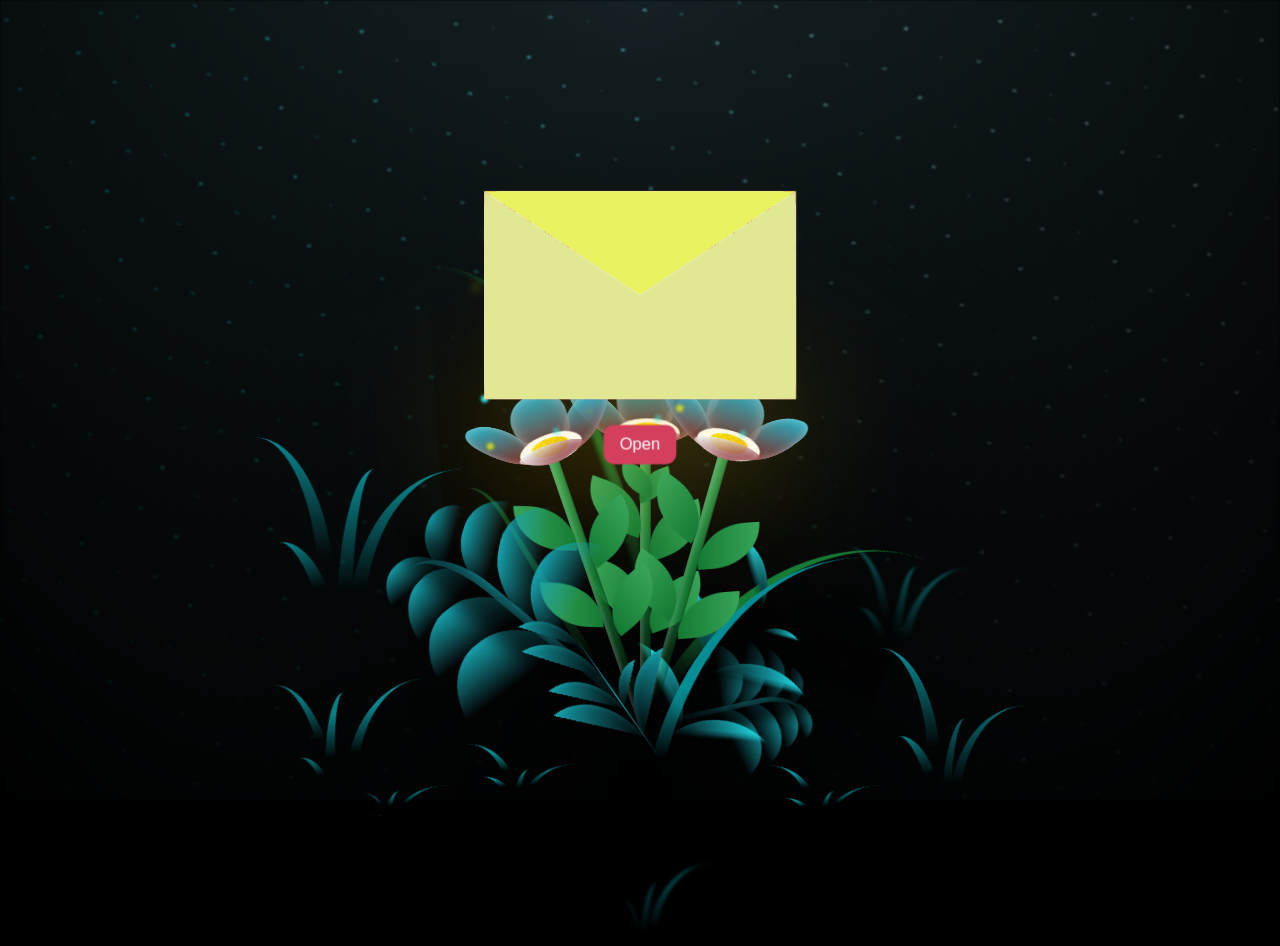
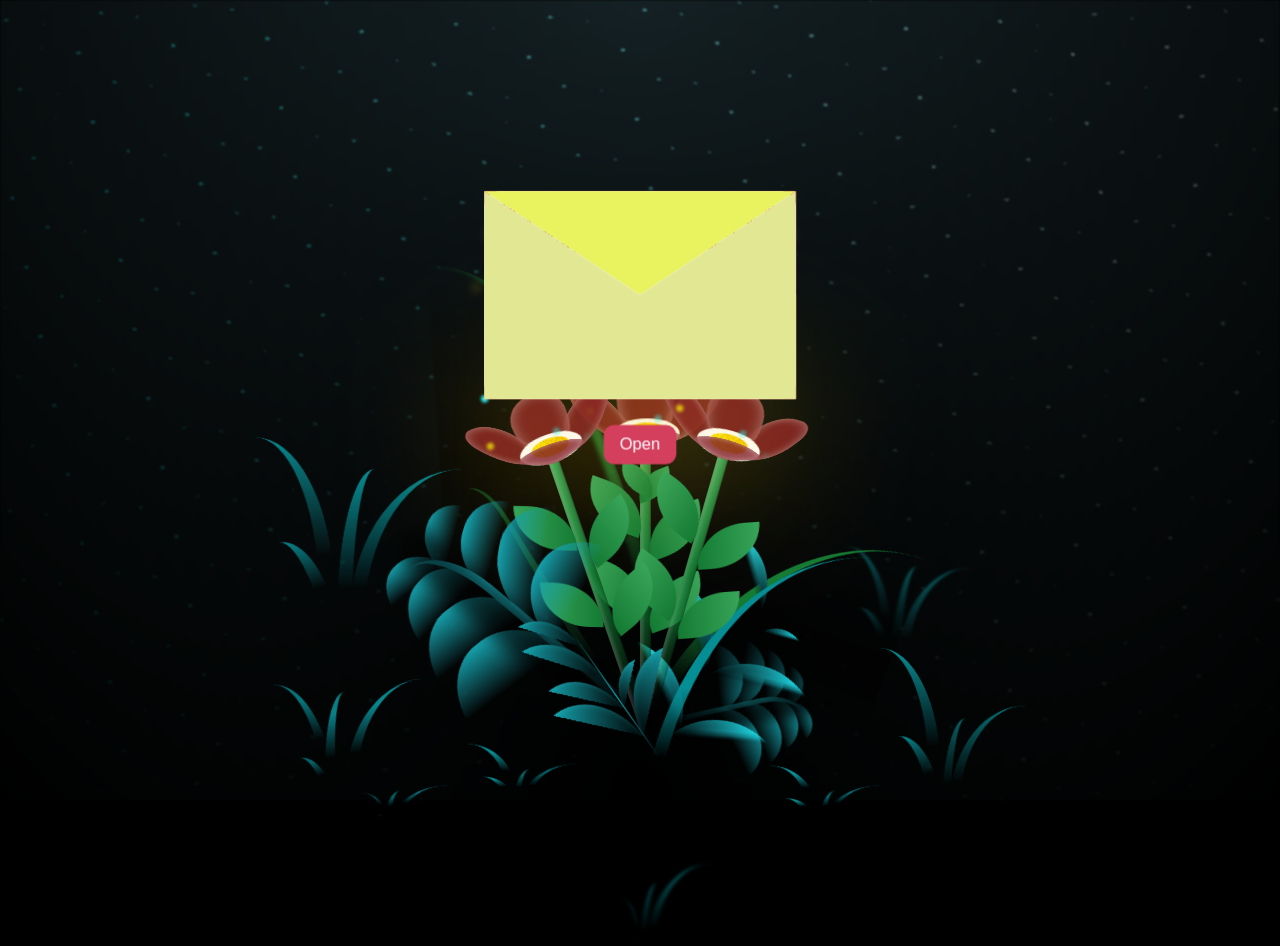
Before and after one commit to ebilaneyves-prog/Happy-Birthday-My-Loveee, a plain HTML site: page index.html in a window 1280 px wide. Drawn offline with Linux system fonts and the light colour scheme.

Commit message:
Update style.css

```diff
--- a/style.css
+++ b/style.css
@@ -325,7 +325,7 @@
   height: 11vmin;
   border-radius: 51% 49% 47% 53%/44% 45% 55% 69%;
   background-color: #44a6e7;
-  background-image: linear-gradient(to top, #801B23, #1ac2ec);
+  background-image: linear-gradient(to top, #801B23, #801B23);
   transform-origin: bottom center;
   opacity: 0.9;
   box-shadow: inset 0 0 2vmin rgba(255, 255, 255, 0.5);
@@ -345,7 +345,7 @@
   transform-origin: bottom left;
   border-radius: 4vmin 10vmin 4vmin 4vmin;
   transform: translate(0%, 18%) rotateX(70deg) rotate(-43deg);
-  background-image: linear-gradient(to top, #801B23, #e6e8e9);
+  background-image: linear-gradient(to top, #801B23, #801B23);
   z-index: 1;
   opacity: 0.8;
 }
```
